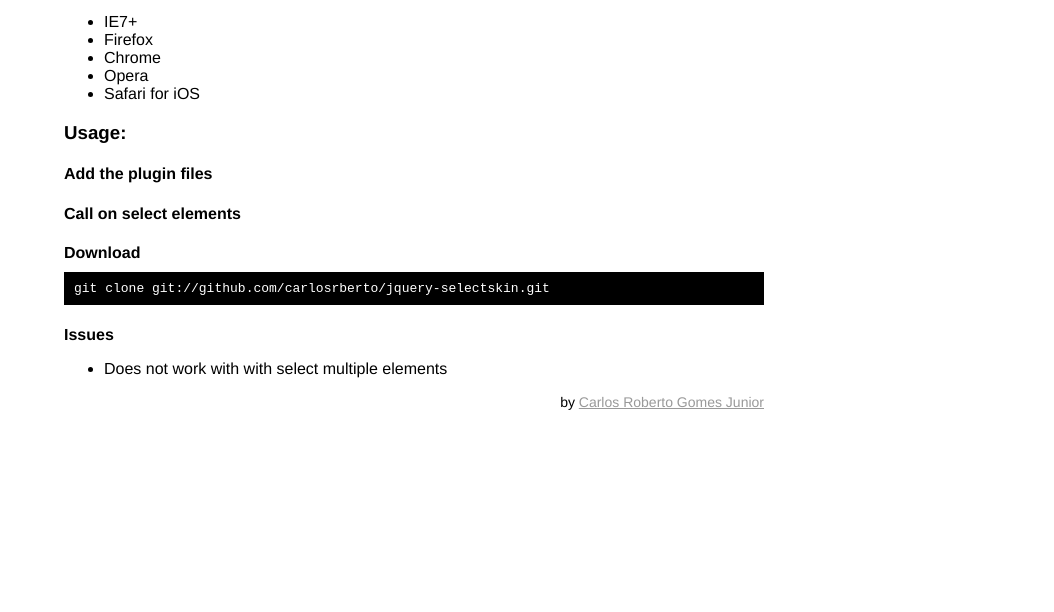
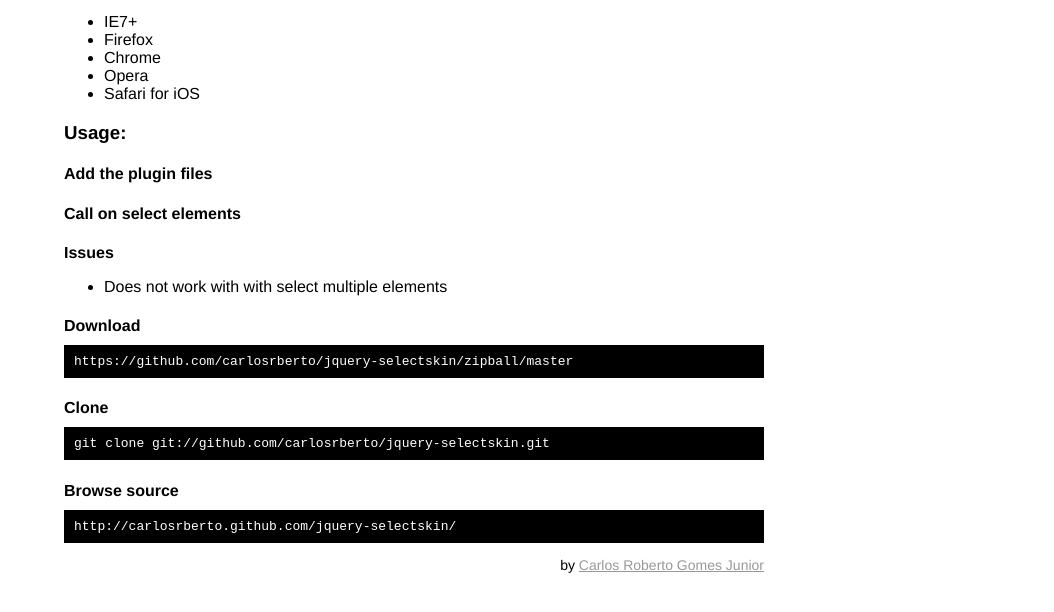
Before and after one commit to carlosrberto/jquery-selectskin, a plain HTML site: page index.html in a window 1280 px wide. Shown: the part 340-952 px from the top of the page, without its empty margins (226-1280 px from the left). Before the commit the page ends 800 px from the top, so only its background shows below. Drawn offline with nearby package versions, Linux system fonts and the light colour scheme; a script that the page names is missing.

Commit message:
Added better explanation about the plugin usage

```diff
--- a/index.html
+++ b/index.html
@@ -12,13 +12,14 @@
         body{ font-family:"Helvetica"; }
         h1{ margin-bottom:0.3em; }
         .intro{ margin-top:0; }
+        h4{ margin-bottom:10px; }
+        a{ color:#999; }
         #container{ margin:0 auto; width:700px; padding:20px 0 20px; }
         .example{ padding:10px 0; }
         .by{ font-size:40%; }
-        .code{ background:#000; color:#fff; padding:10px; margin:0; line-height:1em; vertical-align: baseline; }
-        h4{ margin-bottom:10px; }
+        .code{ background:#000; color:#fff; padding:10px; margin:0; line-height:1em; vertical-align: baseline; font-family:"Courier New", Courier; font-size:13px; }
+        .code a{ color:#fff; text-decoration:none; }
         .credits{ text-align:right; font-size:14px; }
-        a{ color:#999; }
     </style>
     <script type="text/javascript">
         $(function() {
@@ -137,17 +138,23 @@
             <h4>Call on select elements</h4>
             <script src="https://gist.github.com/1609579.js?file=example.js"></script>
 
+            <h4>Issues</h4>
+            <ul>
+                <li>Does not work with with select multiple elements</li>
+            </ul>
+
             <h4>Download</h4>
+            <div class="code"><a href="https://github.com/carlosrberto/jquery-selectskin/zipball/master">https://github.com/carlosrberto/jquery-selectskin/zipball/master</a></div>
+
+            <h4>Clone</h4>
             <pre class="code">git clone git://github.com/carlosrberto/jquery-selectskin.git</pre>
+
+            <h4>Browse source</h4>
+            <div class="code"><a href="http://carlosrberto.github.com/jquery-selectskin/">http://carlosrberto.github.com/jquery-selectskin/</a></div>
 
             <div class="fork">
                 <a href="https://github.com/carlosrberto/jquery-selectskin"><img style="position: absolute; top: 0; right: 0; border: 0;" src="https://a248.e.akamai.net/assets.github.com/img/71eeaab9d563c2b3c590319b398dd35683265e85/687474703a2f2f73332e616d617a6f6e6177732e636f6d2f6769746875622f726962626f6e732f666f726b6d655f72696768745f677261795f3664366436642e706e67" alt="Fork jQuery SelectSkin on GitHub"></a>
             </div>
-
-            <h4>Issues</h4>
-            <ul>
-                <li>Does not work with with select multiple elements</li>
-            </ul>
 
             <div class="credits">
                 <p>by <a href="http://carlosroberto.name">Carlos Roberto Gomes Junior</a></p>
```
